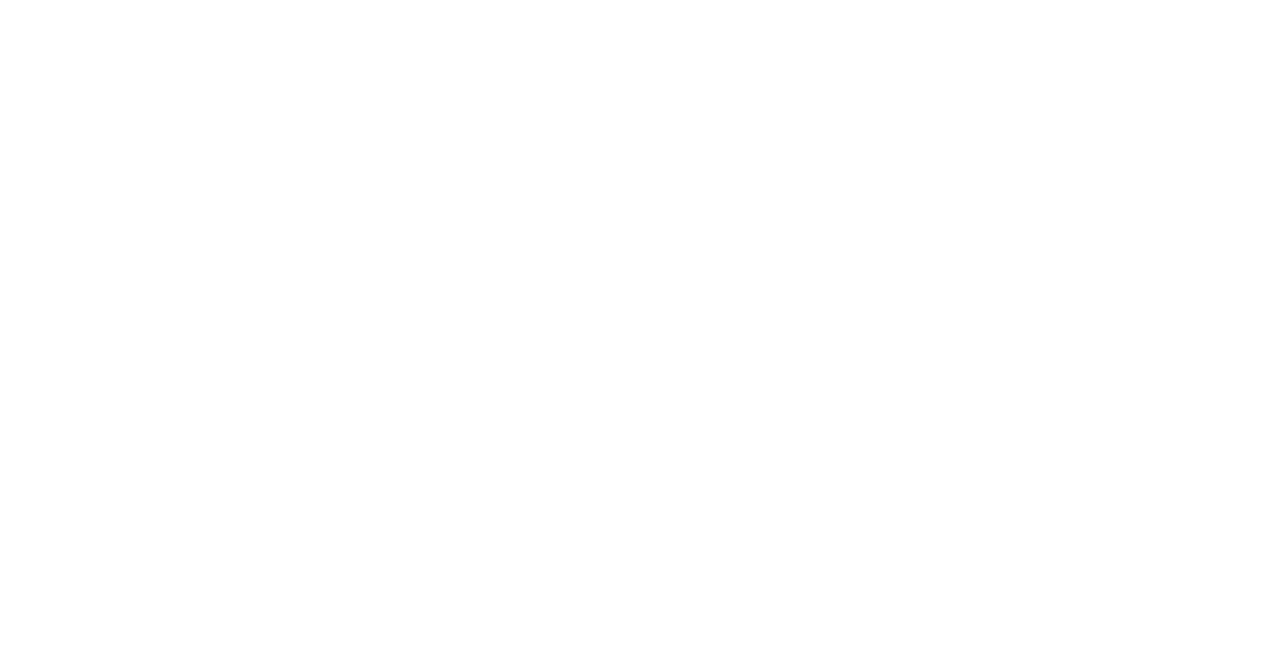
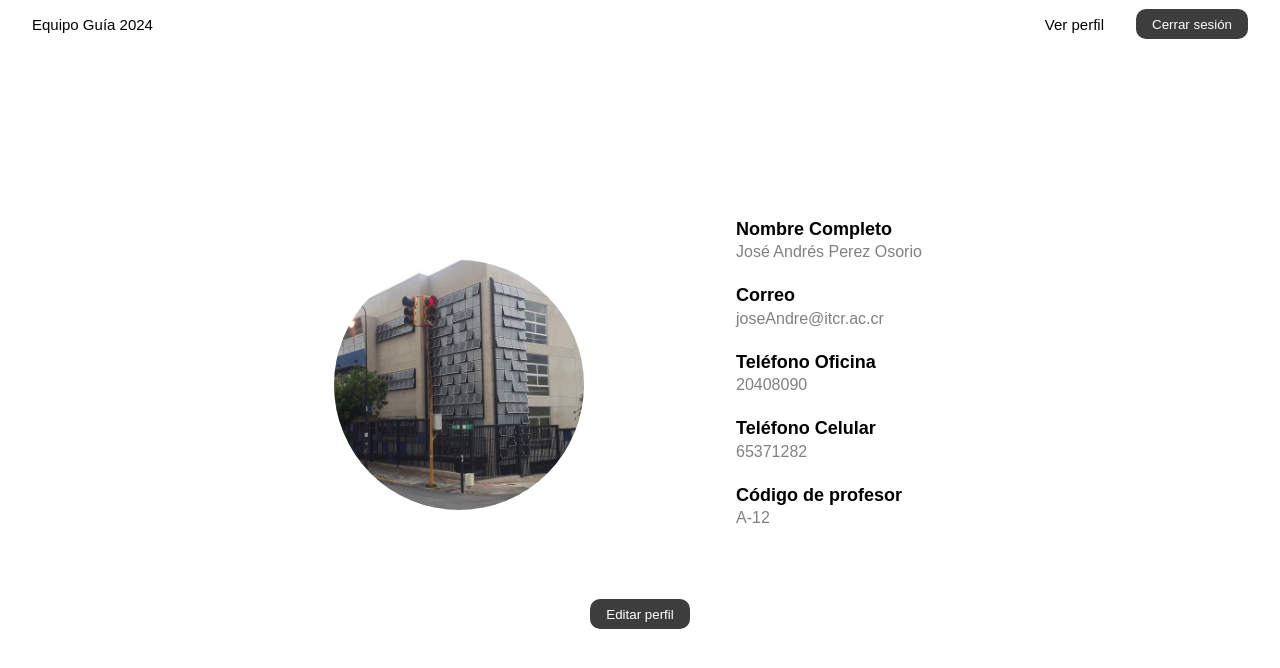
Before and after one commit to UPDT-Lucas/web-ds, an Angular app in the folder front/: page /viewProfile in a window 1280 px wide. Before the commit this address led to /. Shown: the top 668 px of the page. Built offline with nearby package versions, Linux system fonts and the light colour scheme; a web font is replaced by a local one.

Commit message:
View profile added
View profile component added and a small fix in the header component

```diff
--- a/front/angular.json
+++ b/front/angular.json
@@ -91,5 +91,8 @@
         }
       }
     }
+  },
+  "cli": {
+    "analytics": "d09b7a55-4f76-4d17-aff8-4fbd81b9428f"
   }
 }
--- a/front/package.json
+++ b/front/package.json
@@ -24,7 +24,7 @@
   },
   "devDependencies": {
     "@angular-devkit/build-angular": "^17.0.7",
-    "@angular/cli": "^17.0.7",
+    "@angular/cli": "^17.3.2",
     "@angular/compiler-cli": "^17.0.0",
     "@types/jasmine": "~5.1.0",
     "jasmine-core": "~5.1.0",
--- a/front/src/app/app.component.ts
+++ b/front/src/app/app.component.ts
@@ -1,8 +1,7 @@
 import { Component } from '@angular/core';
 import { CommonModule } from '@angular/common';
 import { RouterOutlet } from '@angular/router';
-import { LoginPageComponent } from './access/pages/login-page/login-page.component';
-import { ChangePasswordPageComponent } from './access/pages/change-password-page/change-password-page.component';
+
 
 @Component({
   selector: 'app-root',
@@ -10,8 +9,6 @@
   imports: [
     CommonModule,
     RouterOutlet,
-    LoginPageComponent,
-    ChangePasswordPageComponent
   ],
   templateUrl: './app.component.html',
   styleUrl: './app.component.css'
--- a/front/src/app/app.routes.ts
+++ b/front/src/app/app.routes.ts
@@ -2,6 +2,7 @@
 import { LoginPageComponent } from './access/pages/login-page/login-page.component';
 import { ChangePasswordPageComponent } from './access/pages/change-password-page/change-password-page.component';
 import { LandingPageComponent } from './work-team/pages/landing-page/landing-page.component';
+import { ViewProfilePageComponent } from './user-profile/pages/view-profile-page/view-profile-page.component';
 
 export const routes: Routes = [
   {
@@ -15,5 +16,9 @@
   {
     path: 'changePassword',
     component: ChangePasswordPageComponent
+  },
+  {
+    path: 'viewProfile',
+    component: ViewProfilePageComponent
   }
 ];
--- a/front/src/app/shared/components/header/header.component.html
+++ b/front/src/app/shared/components/header/header.component.html
@@ -5,13 +5,12 @@
         </h2>
     </div>
     <div class="options">
-        <!--TODO: poner el link a la view del perfil cuando esté -->
-        <h2 [routerLink]="''" class="clickable">
+        <h2 [routerLink]="'/viewProfile'" class="clickable">
             Ver perfil
         </h2>
         <shared-button
             text="Cerrar sesión"
-            link="login">
+            link="/login">
         </shared-button>
     </div>
 </div>
--- /dev/null
+++ b/front/src/app/user-profile/pages/view-profile-page/view-profile-page.component.css
@@ -0,0 +1,79 @@
+h2 {
+    font-weight: 600;
+    font-size: 18px;
+    padding-bottom: 0.2em;
+}
+
+p {
+    font-size: 16px;
+    padding-bottom: 1.5em;
+    color: gray;
+}
+
+.flex-container {
+    display: flex;
+    flex-direction: column;
+    height: 100vh;
+}
+
+.container {
+    height: 100%;
+    display: flex;
+    flex-direction: column;
+    align-items: center;
+    justify-content: center;
+    padding: 0 2rem;
+    gap: 2rem;
+}
+
+.info-container {
+    display: flex;
+    flex-direction: column;
+    align-items: center;
+    justify-content: center;
+    padding: 0 2rem;
+    gap: 2rem;
+}
+
+.left-side {
+    height: 40%;
+    display: flex;
+    justify-content: center;
+    align-items: start;
+
+    > img {
+      width: 250px;
+      height: 250px;
+      border-radius: 50%;
+      object-fit: cover;
+    }
+
+}
+
+.right-side {
+    height: 60%;
+    display: flex;
+    flex-direction: column;
+    align-items: start;
+    justify-content: center;
+}
+
+.edit-button{
+    padding-top: 1em;
+}
+
+@media (min-width: 1024px) {
+    .info-container {
+        flex-direction: row;
+        padding: 0 4rem;
+        justify-content: flex-start;
+    }
+
+    .left-side, .right-side {
+        width: 50%;
+        height: auto;
+        padding: 0 4rem;
+        box-sizing: border-box;
+    }
+
+}
--- /dev/null
+++ b/front/src/app/user-profile/pages/view-profile-page/view-profile-page.component.html
@@ -0,0 +1,30 @@
+<div class="flex-container">
+  <shared-header></shared-header>
+  <div class="container">
+    <div class="info-container">
+      <div class="left-side">
+        <img src="assets/images/TEC-SJ.jpg" alt="" />
+      </div>
+
+      <div class="right-side">
+        <h2>Nombre Completo</h2>
+        <p>José Andrés Perez Osorio</p>
+
+        <h2>Correo</h2>
+        <p>joseAndre&#64;itcr.ac.cr</p>
+
+        <h2>Teléfono Oficina</h2>
+        <p>20408090</p>
+
+        <h2>Teléfono Celular</h2>
+        <p>65371282</p>
+
+        <h2>Código de profesor</h2>
+        <p>A-12</p>
+      </div>
+    </div>
+    <div class="edit-button">
+      <shared-button text="Editar perfil" link="''"> </shared-button>
+    </div>
+  </div>
+</div>
--- a/front/src/index.html
+++ b/front/src/index.html
@@ -7,6 +7,10 @@
   <meta name="viewport" content="width=device-width, initial-scale=1">
   <link rel="icon" type="image/x-icon" href="favicon.ico">
   <link href="https://fonts.cdnfonts.com/css/source-sans-pro" rel="stylesheet">
+  <link rel="stylesheet" href="https://fonts.googleapis.com/icon?family=Material+Icons">
+  <link rel="icon" type="image/x-icon" href="favicon.ico">
+  <link rel="preconnect" href="https://fonts.googleapis.com%22%3E/">
+  <link rel="preconnect" href="https://fonts.gstatic.com/" crossorigin>
 </head>
 <body>
   <app-root></app-root>
```
Also changed, not shown: front/src/app/user-profile/pages/view-profile-page/view-profile-page.component.ts (added, +17 -0 lines), 2 other files (tests, documents, lock files or other folders).
